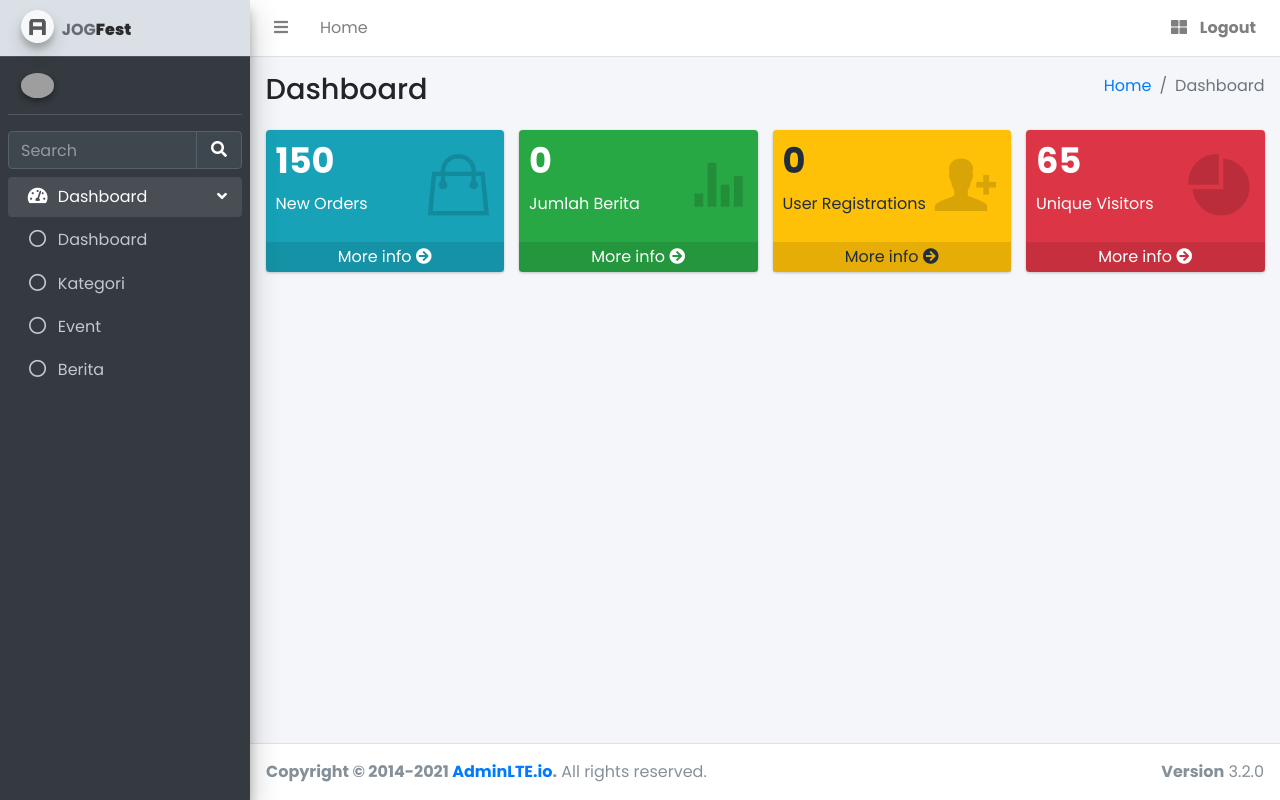
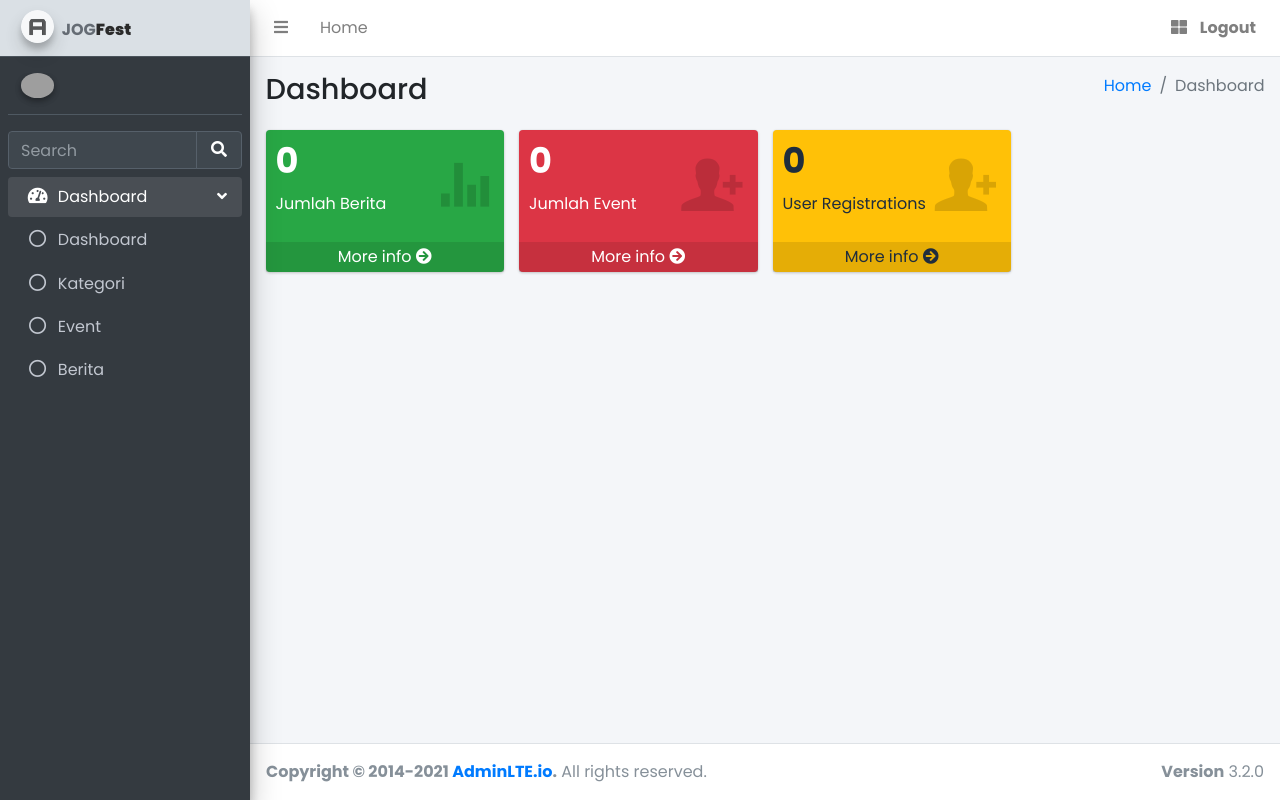
Before and after one commit to prabawikan/JogFest, a PHP site: page /admin.php in a window 1280 px wide. Run offline with PHP 8.4, Linux system fonts and the light colour scheme; the visitor is signed in with stand-in values (Sample User, id 1); data that the repository does not hold is empty; some libraries are stand-ins or nearby versions; grey boxes are pictures that could not be loaded.

Commit message:
Inisiasi pertama

```diff
--- a/admin.php
+++ b/admin.php
@@ -27,20 +27,7 @@ include "header.php";
     <div class="container-fluid">
       <!-- Small boxes (Stat box) -->
       <div class="row">
-        <div class="col-lg-3 col-6">
-          <!-- small box -->
-          <div class="small-box bg-info">
-            <div class="inner">
-              <h3>150</h3>
 
-              <p>New Orders</p>
-            </div>
-            <div class="icon">
-              <i class="ion ion-bag"></i>
-            </div>
-            <a href="#" class="small-box-footer">More info <i class="fas fa-arrow-circle-right"></i></a>
-          </div>
-        </div>
         <!-- ./col -->
         <div class="col-lg-3 col-6">
           <!-- small box -->
@@ -66,6 +53,26 @@ include "header.php";
         <!-- ./col -->
         <div class="col-lg-3 col-6">
           <!-- small box -->
+          <div class="small-box bg-red">
+            <div class="inner">
+              <?php
+              $query = mysqli_query($conn, "SELECT COUNT(id_event)  as jumlah FROM event");
+              $dataUser = mysqli_fetch_array($query, MYSQLI_ASSOC);
+              ?>
+              <h3>
+                <?php echo $dataUser['jumlah']; ?>
+              </h3>
+
+              <p>Jumlah Event</p>
+            </div>
+            <div class="icon">
+              <i class="ion ion-person-add"></i>
+            </div>
+            <a href="#" class="small-box-footer">More info <i class="fas fa-arrow-circle-right"></i></a>
+          </div>
+        </div>
+        <div class="col-lg-3 col-6">
+          <!-- small box -->
           <div class="small-box bg-warning">
             <div class="inner">
               <?php
@@ -84,21 +91,7 @@ include "header.php";
             <a href="#" class="small-box-footer">More info <i class="fas fa-arrow-circle-right"></i></a>
           </div>
         </div>
-        <!-- ./col -->
-        <div class="col-lg-3 col-6">
-          <!-- small box -->
-          <div class="small-box bg-danger">
-            <div class="inner">
-              <h3>65</h3>
 
-              <p>Unique Visitors</p>
-            </div>
-            <div class="icon">
-              <i class="ion ion-pie-graph"></i>
-            </div>
-            <a href="#" class="small-box-footer">More info <i class="fas fa-arrow-circle-right"></i></a>
-          </div>
-        </div>
         <!-- ./col -->
       </div>
       <!-- /.row -->
--- a/edit_event.php
+++ b/edit_event.php
@@ -81,7 +81,7 @@ if ($data) {
                 <div class="form-group row mb-3">
                   <div class="col-sm-2 col-form-label"><label for="jenis">Kategori</label></div>
                   <div class="col-sm-10">
-                    <select name="jenis" id="jenis" class="form-control select2">
+                    <select name="kategori" id="jenis" class="form-control select2">
                       <?php
                       $results_jenis = mysqli_query($conn, "SELECT * FROM kategori");
                       $option_jenis = '';
```
Also changed, not shown: assets/images/WhatsApp Image 2023-12-12 at 22.15.40_e55294a9.jpg (deleted), assets/images/WhatsApp Image 2023-12-12 at 22.16.04_a2e90f77.jpg (deleted), assets/images/berita/Tugu.jpg (renamed from assets/images/Tugu.jpg), assets/images/berita/WhatsApp Image 2023-12-12 at 22.16.04_a2e90f77.jpg (deleted), assets/images/berita/event-page-03.jpg (deleted), assets/images/berita/ticket-01.jpg (renamed from assets/images/ticket-01.jpg).
